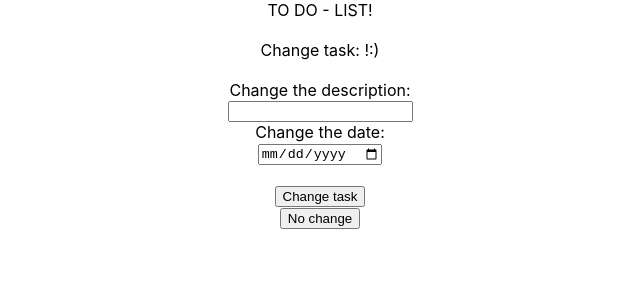
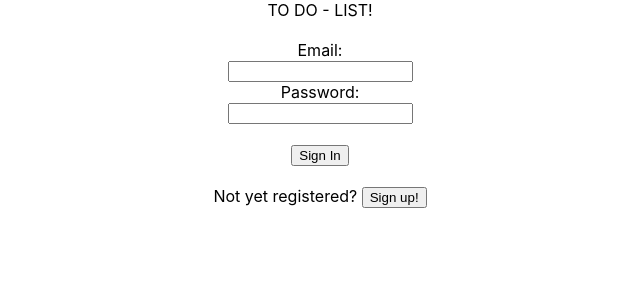
Before and after one commit to luisa-k/to-do-list-app, a React (Create React App) app: page /changetask in a window 1280 px wide. Shown: the top 300 px of the page, without its empty margins (320-960 px from the left). Built offline with nearby package versions, Linux system fonts and the light colour scheme; no server answers.

Commit message:
improvements in the authentication process

```diff
--- a/src/App.js
+++ b/src/App.js
@@ -1,35 +1,36 @@
-import './App.css';
-import React, { Component } from 'react';
-import SignIn from './components/SignIn/SignIn';
-import Logo from './components/Logo/Logo';
-import Register from './components/Register/Register';
-import Tasks from './components/Tasks/Tasks';
-import ChangeTask from './components/ChangeTask/ChangeTask';
-import AddTask from './components/AddTask/AddTask';
+import "./App.css";
+import React, { Component } from "react";
+import SignIn from "./components/SignIn/SignIn";
+import Logo from "./components/Logo/Logo";
+import Register from "./components/Register/Register";
+import Tasks from "./components/Tasks/Tasks";
+import ChangeTask from "./components/ChangeTask/ChangeTask";
+import AddTask from "./components/AddTask/AddTask";
 import {
   BrowserRouter as Router,
   Switch,
   Route,
-  Redirect
+  Redirect,
+  BrowserRouter,
 } from "react-router-dom";
 
 class App extends Component {
   constructor() {
     super();
     this.state = {
-      path: 'signin',
-      id: '',
-      name: '',
-      email: '',
-      joined: '',
+      path: "signin",
+      id: "",
+      name: "",
+      email: "",
+      joined: "",
       tasks: [],
-      taskID: '',
-      description: '',
-      createdby: '',
-      duedate: '',
+      taskID: "",
+      description: "",
+      createdby: "",
+      duedate: "",
       loggedIn: false,
-      user: ''
-      }
+      user: "",
+    };
   }
 
   loadUser = (data) => {
@@ -38,97 +39,122 @@ class App extends Component {
         id: data.id,
         name: data.name,
         email: data.email,
-        joined: data.joined
-      }
-    })
-  }
+        joined: data.joined,
+      },
+    });
+  };
 
   loadTasks = (data) => {
     data.sort((a, b) => {
-      const aDate = new Date(a.date + ' ' + a.time)
-      const bDate = new Date(b.date + ' ' + b.time)
+      const aDate = new Date(a.date + " " + a.time);
+      const bDate = new Date(b.date + " " + b.time);
 
-      return bDate.getTime() - aDate.getTime()
+      return bDate.getTime() - aDate.getTime();
     });
     this.setState({
-      tasks: data
-    })
-  }
+      tasks: data,
+    });
+  };
 
   loadOneTask = (data) => {
     this.setState({
       taskID: data.id,
       createdby: data.createdby,
       description: data.description,
-      duedate: data.duedate
-    })
-  }
+      duedate: data.duedate,
+    });
+  };
 
   updateloggedIn = (update) => {
-    this.setState ({ loggedIn: update })
-  }
+    this.setState({ loggedIn: update });
+  };
 
   isAuth = async () => {
     try {
       const response = await fetch("http://localhost:5000/verify", {
         method: "GET",
-        headers: {token: localStorage.token}
+        credentials: "include",
       });
 
       const parseRes = await response.json();
       console.log(parseRes);
-
       if (parseRes.answer === true) {
-        this.loadUser(parseRes.user)
-        fetch('http://localhost:5000/tasks', {
-          method: 'post',
-          headers: { 'Content-Type': 'application/json' },
+        this.loadUser(parseRes.user);
+        fetch("http://localhost:5000/tasks", {
+          method: "post",
+          headers: { "Content-Type": "application/json" },
+          credentials: "include",
           body: JSON.stringify({
             createdby: parseRes.user.id,
+          }),
         })
-        })
-          .then(response => response.json())
-          .then(tasks => {
+          .then((response) => response.json())
+          .then((tasks) => {
             this.loadTasks(tasks);
             this.updateloggedIn(true);
-          })
+          });
       } else {
-        console.log('No login possible')
+        console.log("No login possible");
+        this.setState({
+          loggedIn: false,
+        });
       }
-    } catch(err) {
+    } catch (err) {
       console.log(err.message);
     }
-  }
+  };
 
   componentDidMount = () => {
-    this.isAuth()
-  }
+    this.isAuth();
+  };
 
   render() {
+    console.log(this.state.loggedIn);
     return (
       <Router>
         <div className="App">
           <Logo />
+          {!this.state.loggedIn ? (
+            <SignIn
+              loadUser={this.loadUser}
+              loadTasks={this.loadTasks}
+              updateloggedIn={this.updateloggedIn}
+            />
+          ) : (
+            <BrowserRouter>
               <Switch>
                 <Route path="/addtask">
                   <AddTask loadTasks={this.loadTasks} user={this.state.user} />
                 </Route>
-            <Route path="/signin">
-              <SignIn loadUser={this.loadUser} loadTasks={this.loadTasks} updateloggedIn={this.updateloggedIn} />
-            </Route>
-            <Route exact path="/">
-              {this.state.loggedIn ? <Redirect to="/tasks" /> : <SignIn loadUser={this.loadUser} loadTasks={this.loadTasks} updateloggedIn={this.updateloggedIn} />}
-            </Route>
                 <Route exact path="/register">
-              {this.state.loggedIn ? <Redirect to="/tasks" /> :  <Register loadUser={this.loadUser} loadTasks={this.loadTasks} updateloggedIn={this.updateloggedIn} />}
+                  <Register
+                    loadUser={this.loadUser}
+                    loadTasks={this.loadTasks}
+                    updateloggedIn={this.updateloggedIn}
+                  />
                 </Route>
                 <Route path="/tasks">
-              {!this.state.loggedIn ? <Redirect to="/" /> : <Tasks loadTasks={this.loadTasks} loadOneTask={this.loadOneTask} name={this.state.user.name} tasks={this.state.tasks} updateloggedIn={this.updateloggedIn} />}
+                  <Tasks
+                    loadTasks={this.loadTasks}
+                    loadOneTask={this.loadOneTask}
+                    name={this.state.user.name}
+                    tasks={this.state.tasks}
+                    updateloggedIn={this.updateloggedIn}
+                  />
                 </Route>
                 <Route path="/changetask">
-              <ChangeTask loadUser={this.loadUser} loadTasks={this.loadTasks} id={this.state.taskID} createdby={this.state.createdby} duedate={this.state.duedate} description={this.state.description} />
+                  <ChangeTask
+                    loadUser={this.loadUser}
+                    loadTasks={this.loadTasks}
+                    id={this.state.taskID}
+                    createdby={this.state.createdby}
+                    duedate={this.state.duedate}
+                    description={this.state.description}
+                  />
                 </Route>
               </Switch>
+            </BrowserRouter>
+          )}
         </div>
       </Router>
     );
--- a/src/components/ChangeTask/ChangeTask.js
+++ b/src/components/ChangeTask/ChangeTask.js
@@ -1,80 +1,100 @@
-import React from 'react';
-import {
-    Link
-} from "react-router-dom";
+import React from "react";
+import { Link } from "react-router-dom";
 
 class ChangeTask extends React.Component {
   constructor(props) {
     super();
     this.state = {
-            description: '',
-            duedate: ''
-        }
+      description: props.description,
+      duedate: props.duedate,
+    };
   }
 
   onDescriptionInput = (event) => {
-        this.setState({description: event.target.value})
-    }
+    console.log(event.target.value);
+    this.setState({ description: event.target.value });
+  };
 
   onDueDateInput = (event) => {
-        this.setState({duedate: event.target.value})
-    }
+    this.setState({ duedate: event.target.value });
+  };
 
   onChangeTask = () => {
-        fetch('http://localhost:5000/changetask', {
-          method: 'put',
-          headers: {'Content-Type': 'application/json'},
+    fetch("http://localhost:5000/changetask", {
+      method: "put",
+      headers: { "Content-Type": "application/json" },
+      credentials: "include",
       body: JSON.stringify({
         id: this.props.id,
         description: this.state.description,
-            duedate: this.state.duedate
+        duedate: this.state.duedate,
+      }),
     })
+      .then((response) => response.json())
+      .then((res) => {
+        fetch("http://localhost:5000/tasks", {
+          method: "post",
+          headers: { "Content-Type": "application/json" },
+          credentials: "include",
+          body: JSON.stringify({
+            createdby: this.props.createdby,
+          }),
         })
-          .then(response => response.json())
-          .then(res => {
-              fetch('http://localhost:5000/tasks', {
-                  method: 'post',
-                  headers: { 'Content-Type': 'application/json' },
-                  body: JSON.stringify({
-                      createdby: this.props.createdby
-                  })
-              })
-              .then(response => response.json())
-              .then(tasks => {
-                  this.props.loadTasks(tasks)
-                })
-          })
-      }
+          .then((response) => response.json())
+          .then((tasks) => {
+            this.props.loadTasks(tasks);
+          });
+      });
+  };
 
   getDate = (date) => {
     let parseDate = new Date(date);
     let day = parseDate.getDate();
     let month = parseDate.getMonth();
     let year = parseDate.getFullYear();
-        if(month < 10) {
-            return `${year}-0${month}-${day}`
+    if (month < 10) {
+      return `${year}-0${month}-${day}`;
     } else {
-            return `${year}-${month}-${day}`
+      return `${year}-${month}-${day}`;
     }
-    }
+  };
 
   render() {
-        let date = this.getDate(this.props.duedate);
     return (
       <div>
-                {`Change task: ${this.props.id}!:)`}<br></br><br></br>
-                <label htmlFor="todo">Change the description:</label><br></br>
-                <input onChange={this.onDescriptionInput} type="text" id="todo" name="todo" value={this.props.description}></input><br></br>
-                <label htmlFor="duedate">Change the date:</label><br></br>
-                <input onChange={this.onDueDateInput} type="date" id="duedate" name="duedate" value={date}></input><br></br><br></br>
+        {`Change task: ${this.props.id}!:)`}
+        <br></br>
+        <br></br>
+        <label htmlFor="todo">Change the description:</label>
+        <br></br>
+        <input
+          onChange={this.onDescriptionInput}
+          type="text"
+          id="todo"
+          name="todo"
+          value={this.state.description}
+        ></input>
+        <br></br>
+        <label htmlFor="duedate">Change the date:</label>
+        <br></br>
+        <input
+          onChange={this.onDueDateInput}
+          type="date"
+          id="duedate"
+          name="duedate"
+          value={this.state.duedate}
+        ></input>
+        <br></br>
+        <br></br>
         <Link to="/tasks">
           <button onClick={this.onChangeTask}>Change task</button>
-                </Link><br></br>
+        </Link>
+        <br></br>
         <Link to="/tasks">
           <button>No change</button>
         </Link>
       </div>
-        )
+    );
   }
 }
 
--- a/src/components/SignIn/SignIn.js
+++ b/src/components/SignIn/SignIn.js
@@ -1,71 +1,98 @@
-import React from 'react';
-import {
-    Link
-} from "react-router-dom";
+import React from "react";
+import { Link } from "react-router-dom";
 
 class SignIn extends React.Component {
   constructor(props) {
     super();
     this.state = {
-            signInEmail: '',
-            signInPassword: ''
-        }
+      signInEmail: "",
+      signInPassword: "",
+    };
   }
 
   onEmailInput = (event) => {
-        this.setState({ signInEmail: event.target.value })
-    }
+    this.setState({ signInEmail: event.target.value });
+  };
 
   onPasswordInput = (event) => {
-        this.setState({ signInPassword: event.target.value })
-    }
+    this.setState({ signInPassword: event.target.value });
+  };
 
   onSubmitSignIn = async () => {
-        const response = await fetch('http://localhost:5000/signin', {
-            method: 'post',
-            headers: { 'Content-Type': 'application/json' },
+    const response = await fetch("http://localhost:5000/signin", {
+      method: "post",
+      headers: { "Content-Type": "application/json" },
+      credentials: "include",
       body: JSON.stringify({
         email: this.state.signInEmail,
-                password: this.state.signInPassword
-            })
-        })
+        password: this.state.signInPassword,
+      }),
+    });
     const parseRes = await response.json();
-        localStorage.setItem("token", parseRes.token);
-        if (parseRes.user[0].id) {
-            this.props.loadUser(parseRes.user[0])
-            fetch('http://localhost:5000/tasks', {
-                method: 'post',
-                headers: { 'Content-Type': 'application/json' },
+    if (parseRes.user && parseRes.user[0].id) {
+      this.props.loadUser(parseRes.user[0]);
+      fetch("http://localhost:5000/tasks", {
+        method: "post",
+        headers: { "Content-Type": "application/json" },
+        credentials: "include",
         body: JSON.stringify({
           createdby: parseRes.user[0].id,
+        }),
       })
-            })
-                .then(response => response.json())
-                .then(tasks => {
+        .then((response) => response.json())
+        .then((tasks) => {
           this.props.loadTasks(tasks);
           this.props.updateloggedIn(true);
-                })
+        });
     } else {
-            console.log('No login possible')
+      console.log("No login possible");
     }
+  };
+
+  handleKeypress = (e) => {
+    if (e.keyCode === 13) {
+      this.onSubmitSignIn();
     }
-
-    handleKeypress = (e) => { if (e.keyCode === 13) { this.onSubmitSignIn(); } };
+  };
 
   render() {
     return (
       <div>
-                <label htmlFor="email">Email: </label><br></br>
-                <input onChange={this.onEmailInput} type="text" id="email" name="email"></input><br></br>
-                <label htmlFor="password">Password: </label><br></br>
-                <input onChange={this.onPasswordInput} type="password" id="password" name="password"></input><br></br><br></br>
-                <button onClick={this.onSubmitSignIn} onKeyPress={this.handleKeypress}>Sign In</button><br></br><br></br>
+        <label htmlFor="email">Email: </label>
+        <br></br>
+        <input
+          onChange={this.onEmailInput}
+          type="text"
+          id="email"
+          name="email"
+        ></input>
+        <br></br>
+        <label htmlFor="password">Password: </label>
+        <br></br>
+        <input
+          onChange={this.onPasswordInput}
+          type="password"
+          id="password"
+          name="password"
+        ></input>
+        <br></br>
+        <br></br>
+        <Link to="/tasks">
+          <button
+            onClick={this.onSubmitSignIn}
+            onKeyPress={this.handleKeypress}
+          >
+            Sign In
+          </button>
+        </Link>
+        <br></br>
+        <br></br>
         <label>Not yet registered? </label>
         <Link to="/register">
           <button>Sign up!</button>
         </Link>
       </div>
-        )
+    );
   }
 }
 
--- a/src/components/Tasks/Tasks.js
+++ b/src/components/Tasks/Tasks.js
@@ -1,67 +1,90 @@
-import React from 'react';
-import './Tasks.css';
-import {
-    Link
-} from "react-router-dom";
+import React from "react";
+import "./Tasks.css";
+import { Link } from "react-router-dom";
 
 class Tasks extends React.Component {
   constructor(props) {
     super();
-        this.state = {
-        }
+    this.state = {};
   }
 
   getDate = (date) => {
     let parseDate = new Date(date);
-        var options = { weekday: 'short', year: 'numeric', month: 'short', day: 'numeric' };
-        return parseDate.toLocaleString('en-US', options)
-    }
+    var options = {
+      weekday: "short",
+      year: "numeric",
+      month: "short",
+      day: "numeric",
+    };
+    return parseDate.toLocaleString("en-US", options);
+  };
 
   onDeleteTask = (id, createdby) => {
-        fetch('http://localhost:5000/deletetask', {
-          method: 'delete',
-          headers: {'Content-Type': 'application/json'},
+    fetch("http://localhost:5000/deletetask", {
+      method: "delete",
+      headers: { "Content-Type": "application/json" },
+      credentials: "include",
       body: JSON.stringify({
-            id: id
+        id: id,
+      }),
     })
+      .then((response) => response.json())
+      .then((user) => {
+        fetch("http://localhost:5000/tasks", {
+          method: "post",
+          headers: { "Content-Type": "application/json" },
+          credentials: "include",
+          body: JSON.stringify({
+            createdby: createdby,
+          }),
         })
-          .then(response => response.json())
-          .then(user => {
-              fetch('http://localhost:5000/tasks', {
-                  method: 'post',
-                  headers: { 'Content-Type': 'application/json' },
-                  body: JSON.stringify({
-                      createdby: createdby
-                  })
-              })
-              .then(response => response.json())
-              .then(tasks => {
-                  this.props.loadTasks(tasks)
-                })
-          })
-      }
+          .then((response) => response.json())
+          .then((tasks) => {
+            this.props.loadTasks(tasks);
+          });
+      });
+  };
 
   logout = (e) => {
     e.preventDefault();
-        localStorage.removeItem("token");
+    document.cookie =
+      "webtoken =; Path=/; Expires=Thu, 01 Jan 1970 00:00:01 GMT;";
     this.props.updateloggedIn(false);
-    }
+  };
 
   render() {
     return (
       <div>
-                {`Hi ${this.props.name}! Here are your tasks :)`}<br></br><br></br>
+        {`Hi ${this.props.name}! Here are your tasks :)`}
+        <br></br>
+        <br></br>
         <div>
           {this.props.tasks.map((tasks, i) => (
             <li key={i}>
-                        <div className="card" width='50%'>
-                        {tasks.description}<br></br>
-                        {`Due Date: ${this.getDate(tasks.duedate)}`}<br></br>
-                        {`Time: ${tasks.time}`}<br></br>
+              <div className="card" width="50%">
+                {tasks.description}
+                <br></br>
+                {`Due Date: ${this.getDate(tasks.duedate)}`}
+                <br></br>
+                {`Time: ${tasks.time}`}
+                <br></br>
                 <Link to="/changetask">
-                            <button onClick={() => {this.props.loadOneTask(tasks)}}>Change</button>
-                        </Link><br></br>
-                        <button onClick={() => {this.onDeleteTask(tasks.id, tasks.createdby)}}>Delete</button>
+                  <button
+                    onClick={() => {
+                      this.props.loadOneTask(tasks);
+                    }}
+                  >
+                    Change
+                  </button>
+                </Link>
+                <br></br>
+                <button
+                  onClick={() => {
+                    this.onDeleteTask(tasks.id, tasks.createdby);
+                  }}
+                >
+                  Delete
+                </button>
               </div>
               <br></br>
             </li>
@@ -71,10 +94,10 @@ class Tasks extends React.Component {
           <button>Add Task</button>
         </Link>
         <div>
-                    <button onClick={e => this.logout(e)}>Logout</button>
+          <button onClick={(e) => this.logout(e)}>Logout</button>
         </div>
       </div>
-        )
+    );
   }
 }
 
```
Also changed, not shown: src/components/AddTask/AddTask.js (+62 -41 lines), src/components/Register/Register.js (+53 -30 lines). Lines whose indentation alone changed are shown as unchanged.
